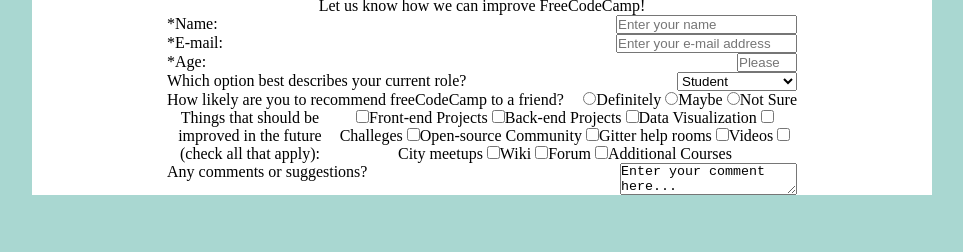
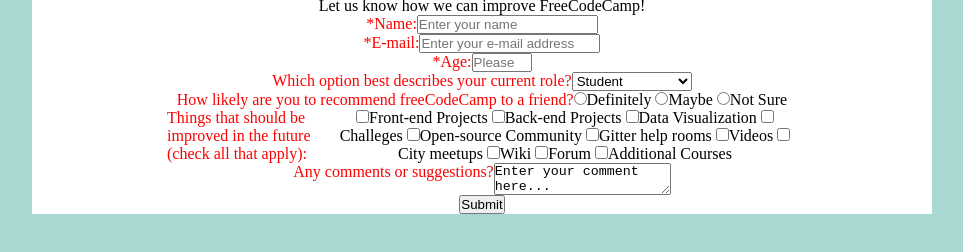
Before and after one commit to rzaldana/survey-page, a plain HTML site: page index.html in a window 1280 px wide. Shown: the part 40-292 px from the top of the page, without its empty margins (158-1121 px from the left). Drawn offline with Linux system fonts and the light colour scheme.

Commit message:
few changes

```diff
--- a/index.html
+++ b/index.html
@@ -15,22 +15,22 @@
 				<p id="description">Let us know how we can improve FreeCodeCamp!</p>
 				<form>
 					<div class="field">
-						<label for="name" id="name-label">*Name:</label>
+						<label class="label" for="name" id="name-label">*Name:</label>
 						<input id="name" type="text" placeholder="Enter your name" required>
 					</div>
 
 					<div class="field">
-						<label for="email" id="email-label">*E-mail:</label>
+						<label class="label" for="email" id="email-label">*E-mail:</label>
 						<input id="email" type="email" placeholder="Enter your e-mail address" required>
 					</div>
 
 					<div class="field">
-						<label for="number" id="number-label">*Age:</label>
+						<label class="label" for="number" id="number-label">*Age:</label>
 						<input id="number" type="number" min=0 max=120 placeholder="Please enter your age">
 					</div>
 
 					<div class="field">
-						<label for="dropdown" id="dropdown-label">Which option best describes your current role?</label>
+						<label class="label" for="dropdown" id="dropdown-label">Which option best describes your current role?</label>
 						<select id="dropdown">
 							<option value="student">Student</option>
 							<option value="job">Full-time Job</option>
@@ -41,7 +41,7 @@
 					</div>
 
 					<div class="field">
-						<label for="recommend" id="recommend-label">
+						<label class="label" for="recommend" id="recommend-label">
 						How likely are you to recommend freeCodeCamp to a friend?
 						</label>
 
@@ -62,7 +62,7 @@
 					</div>
 
 					<div class="field">
-						<label for="improve" id="improve-label">
+						<label class="label" for="improve" id="improve-label">
 							Things that should be improved in the future (check all that apply):
 						</label>
 
@@ -114,12 +114,14 @@
 					</div>
 
 					<div class="field">
-						<label for="comment" id="comment-label">
+						<label class="label" for="comment" id="comment-label">
 						Any comments or suggestions?
 						</label>
 
 						<textarea id="comment">Enter your comment here...</textarea>
 					</div>
+
+					<button id="submit-button" type="submit">Submit</button>
 				</form>
 
 			</div>
--- a/styles.css
+++ b/styles.css
@@ -24,5 +24,10 @@
 	display: flex;
 	margin: 0px auto;
 	max-width: 70%;
-	justify-content: space-between;
+	justify-content: center;
 }
+
+.label {
+	text-align: left;
+	color: red;
+}
```
